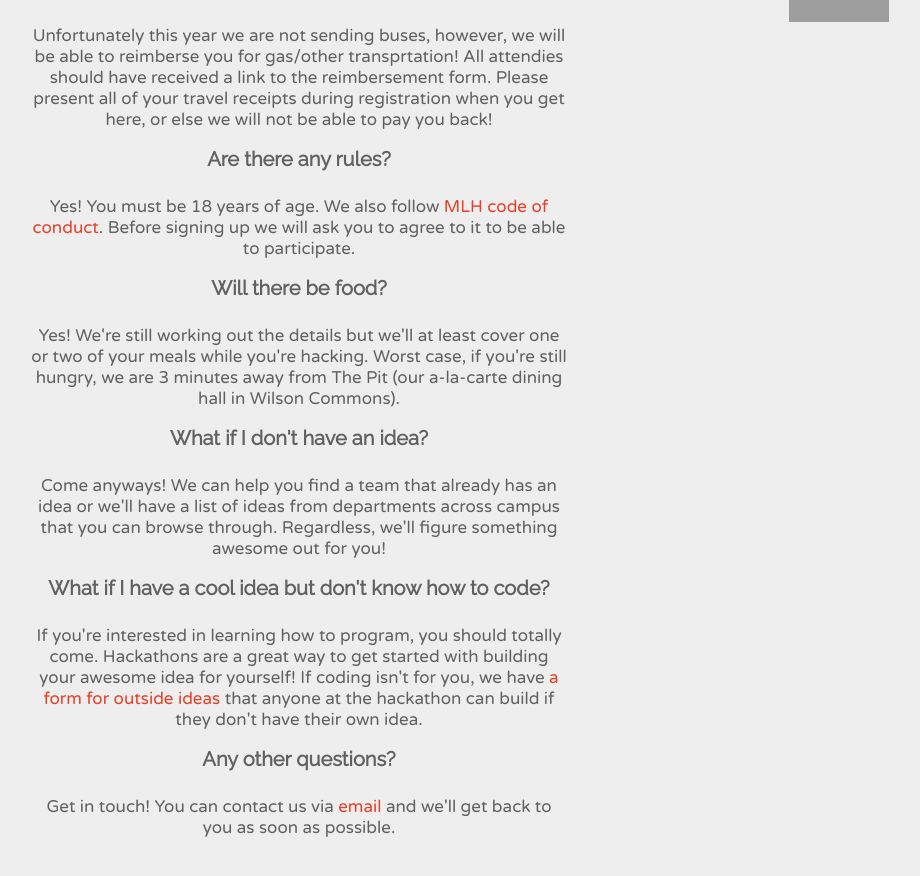
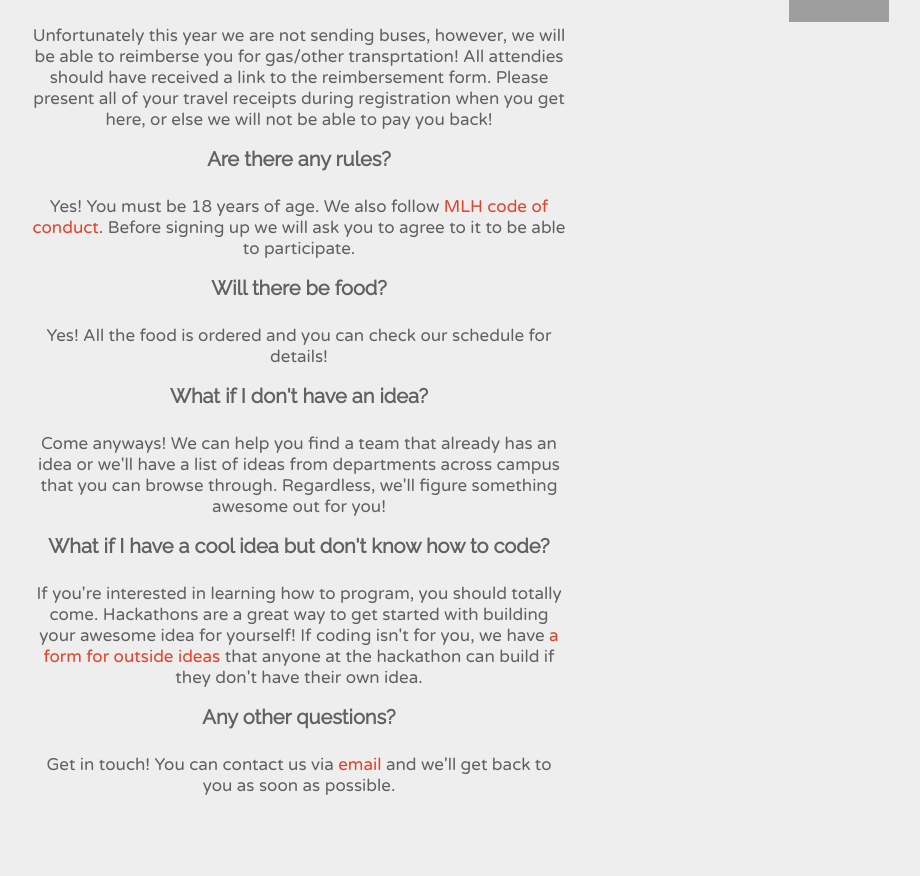
Before and after one commit to RocHack/rochack.org, a Jekyll site: the page dandyhacks/hackathon.html, which Jekyll copies as it is, in a window 1280 px wide and 900 px high, scrolled down 5909 px. Shown: the top 876 px of the window, without its empty margins (341-1261 px from the left). Built offline with Jekyll 4.4.1, drawn with Linux system fonts in a browser that asks for light colours; grey boxes are pictures that could not be loaded.

Commit message:
free food faq fix

```diff
--- a/dandyhacks/hackathon.html
+++ b/dandyhacks/hackathon.html
@@ -344,7 +344,7 @@
                     <div class="container">
                         <div class="faq-question">
                             <h3>Will there be food?</h3>
-                            <p>Yes! We're still working out the details but we'll at least cover one or two of your meals while you're hacking. Worst case, if you're still hungry, we are 3 minutes away from The Pit (our a-la-carte dining hall in Wilson Commons).</p>
+                            <p>Yes! All the food is ordered and you can check our schedule for details!</p>
                         </div>
 
                         <div class="faq-question">
```
